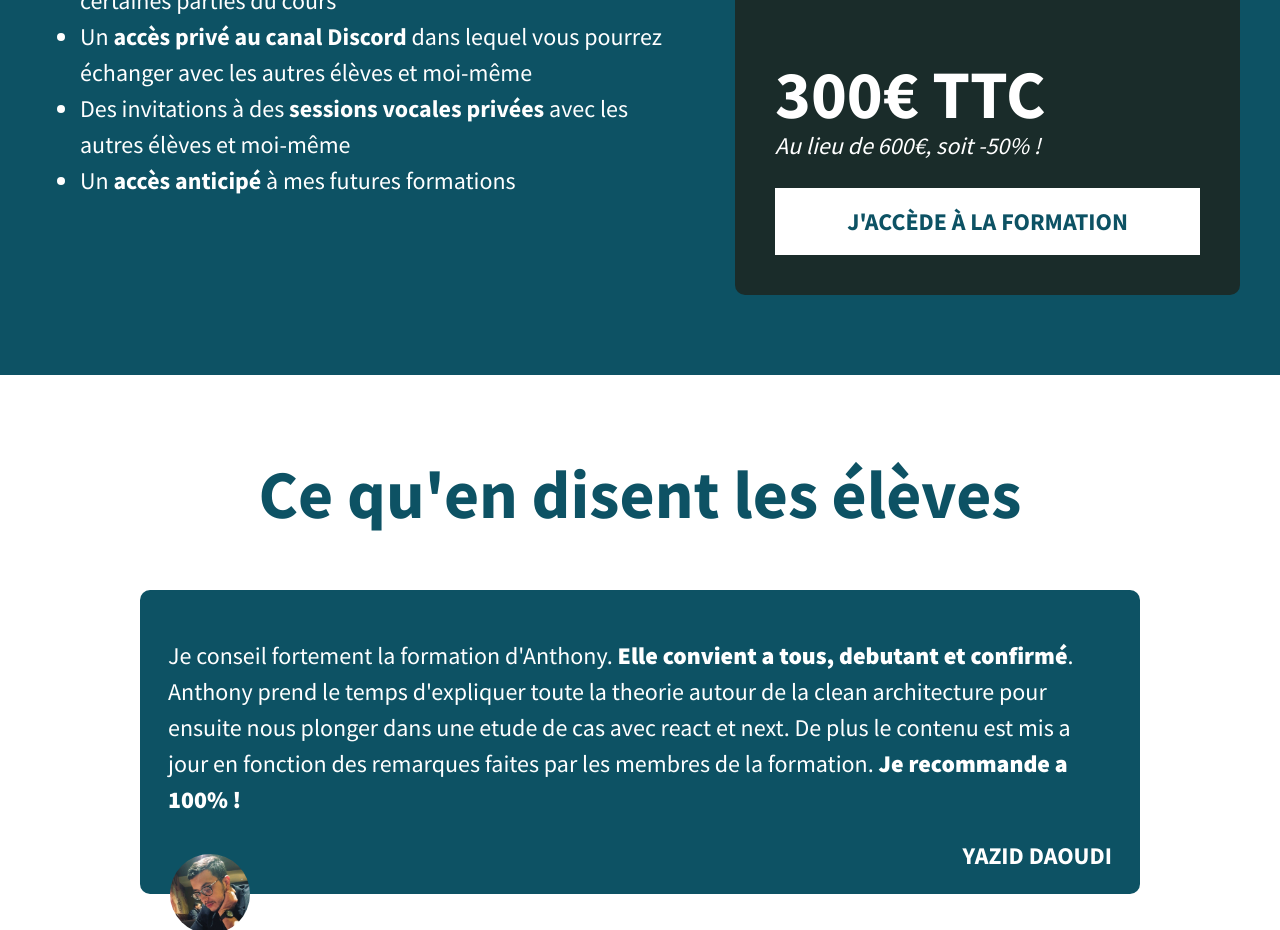
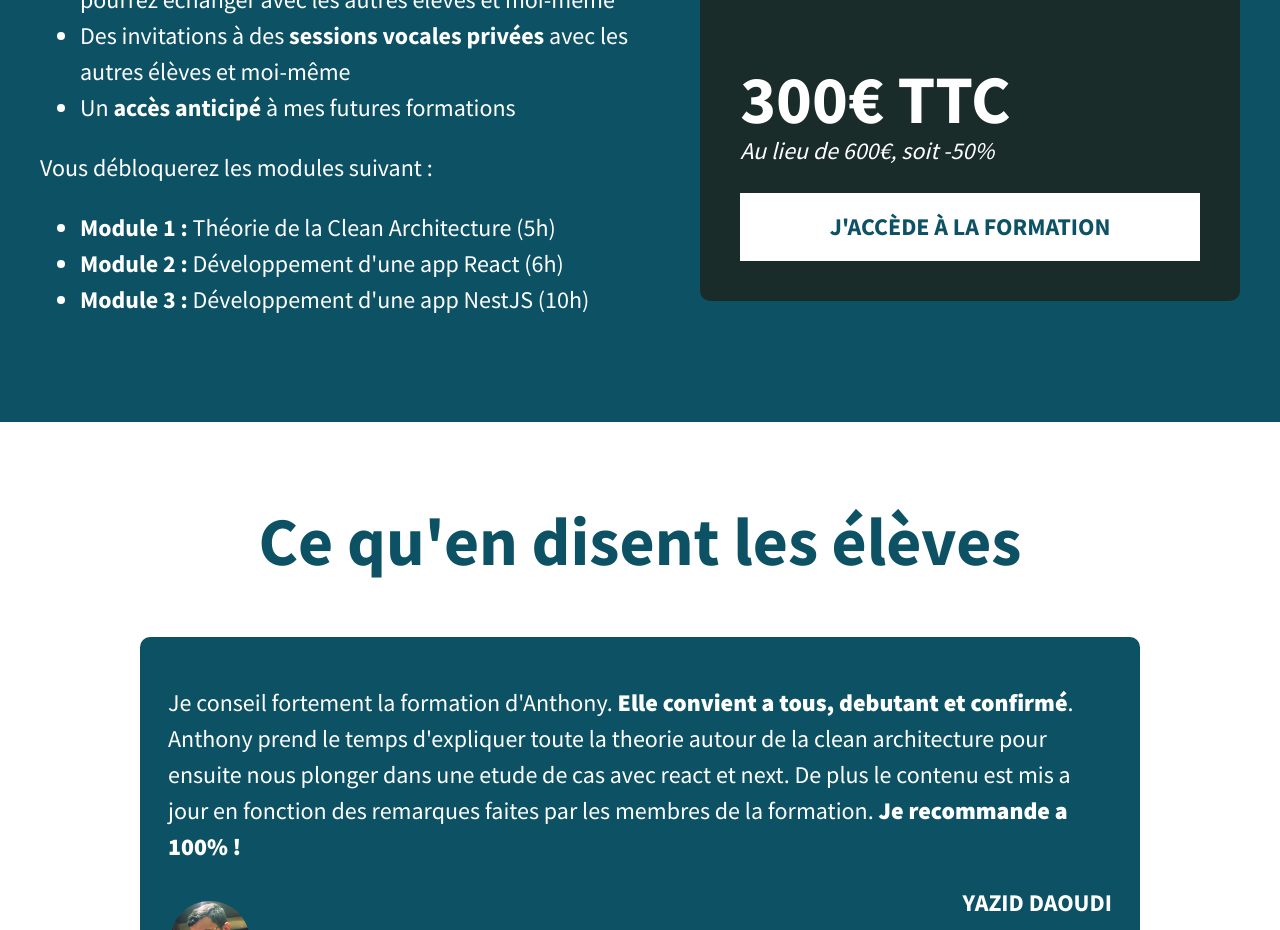
Before and after one commit to Ancyr-Academy/clean-architecture-landing-page, a Next.js app: page / in a window 1280 px wide. Shown: the part 6340-7270 px from the top of the page. Built offline with nearby package versions, Linux system fonts and the light colour scheme.

Commit message:
fix: selling argument

```diff
--- a/src/sections/Included.tsx
+++ b/src/sections/Included.tsx
@@ -65,6 +65,20 @@ export const Included: React.FC<{}> = () => {
                 Un <b>accès anticipé</b> à mes futures formations
               </li>
             </UnorderedList>
+            <Paragraph style={{ color: "white" }}>
+              Vous débloquerez les modules suivant :<br />
+            </Paragraph>
+            <UnorderedList style={{ color: "white" }}>
+              <li>
+                <b>Module 1 :</b> Théorie de la Clean Architecture (5h)
+              </li>
+              <li>
+                <b>Module 2 :</b> Développement d'une app React (6h)
+              </li>
+              <li>
+                <b>Module 3 :</b> Développement d'une app NestJS (10h)
+              </li>
+            </UnorderedList>
           </TextColumn>
           <JoinColumn>
             <JoinTitle>Paiement possible en 3x & 6x sans frais</JoinTitle>
@@ -73,13 +87,12 @@ export const Included: React.FC<{}> = () => {
               (30 jours après l'achat au plus tard). <br />
               <br />
               <br />
-              <br />
               <b>
                 {" "}
                 <Price>300€ TTC</Price>
               </b>
               <br />
-              <i>Au lieu de 600€, soit -50% !</i>
+              <i>Au lieu de 600€, soit -50%</i>
             </JoinParagraph>
             <JoinButton href={getCourseURL()}>
               J'accède à la formation
@@ -117,7 +130,7 @@ const TextColumn = styled.div`
   }
 `;
 const JoinColumn = styled.div`
-  width: 700px;
+  width: 800px;
 
   padding-inline: 40px;
   padding-block: 40px;
```
